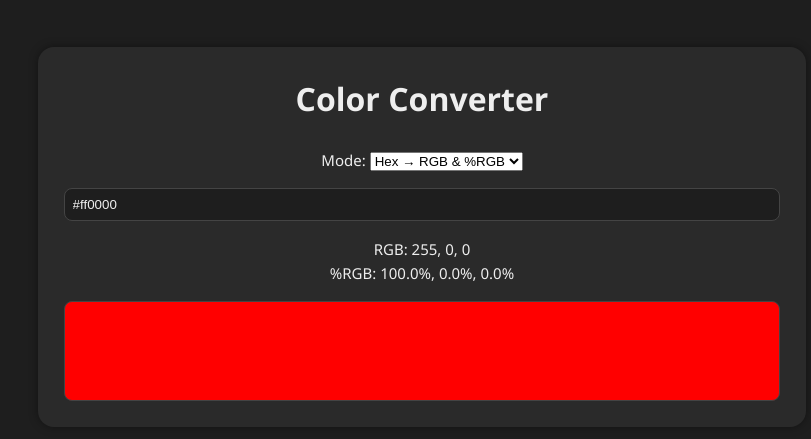
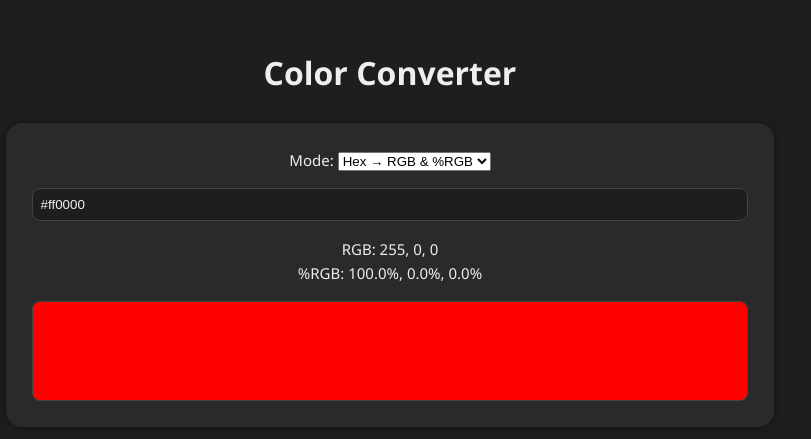
Before and after one commit to chrilpp/color-converter, a Vue app: page / in a window 1280 px wide. Shown: the part 163-602 px from the top of the page, without its empty margins (26-837 px from the left). Built offline with nearby package versions, Linux system fonts and the light colour scheme.

Commit message:
more testing

```diff
--- a/src/App.vue
+++ b/src/App.vue
@@ -1,8 +1,8 @@
 <template>
   <div class="app">
+    <div class="center-box">
+      <h1>Color Converter</h1>
       <div class="converter">
-      <h1>Color Converter</h1>
-
         <label>
           Mode:
           <select v-model="mode">
@@ -44,6 +44,7 @@
         </div>
 
         <div class="color-preview" :style="{ backgroundColor: previewColor }"></div>
+      </div>
     </div>
   </div>
 </template>
@@ -131,7 +132,12 @@ body {
   display: flex;
   justify-content: center;
   align-items: center;
-  padding: 2rem;
+}
+
+.center-box {
+  display: flex;
+  flex-direction: column;
+  align-items: center;
 }
 
 .converter {
@@ -150,6 +156,7 @@ h1 {
   margin: 0 0 1.5rem;
   font-size: 2rem;
   font-weight: 600;
+  text-align: center;
 }
 
 label {
```
Lines whose indentation alone changed are shown as unchanged.
